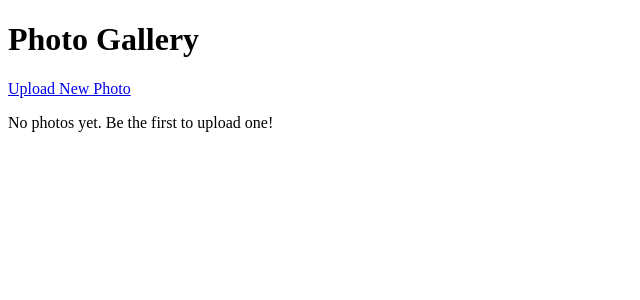
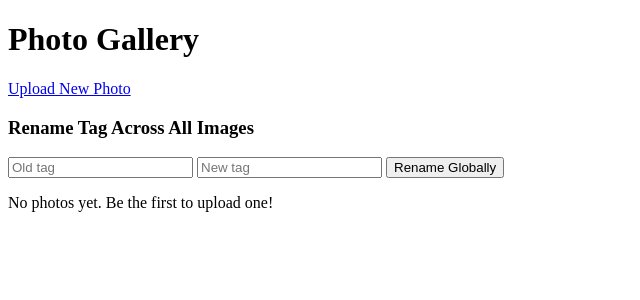
Before and after one commit to JayRKay91/photo-share-app-v2, a Flask app: page / in a window 1280 px wide. Shown: the top 300 px of the page, without its empty margins (0-640 px from the left). Run offline with Flask 3, Linux system fonts and the light colour scheme; some libraries are stand-ins or nearby versions.

Commit message:
Add tag rename (global + per image) functionality and update gallery layout

```diff
--- a/app/routes.py
+++ b/app/routes.py
@@ -65,7 +65,7 @@ def index():
         lowercase_tags = [t.lower() for t in file_tags]
 
         if tag_filter and tag_filter not in lowercase_tags:
-            continue  # Skip files that don't match the tag filter
+            continue
 
         image_data = {
             "filename": file,
@@ -79,7 +79,6 @@ def index():
         images.append(image_data)
 
     return render_template("gallery.html", images=images, descriptions=descriptions, albums=albums, tags=tags)
-
 
 @main.route("/upload", methods=["GET", "POST"])
 def upload():
@@ -153,6 +152,76 @@ def add_tag(filename):
             flash(f"Tag '{new_tag}' already exists.")
     else:
         flash("Empty tag not added.")
+    return redirect(url_for("main.index"))
+
+@main.route("/remove_tag/<filename>/<tag>", methods=["POST"])
+def remove_tag(filename, tag):
+    tags = load_json(TAGS_FILE)
+    if filename in tags:
+        updated = [t for t in tags[filename] if t.lower() != tag.lower()]
+        tags[filename] = updated
+        save_json(TAGS_FILE, tags)
+        flash(f"Tag '{tag}' removed.")
+    return redirect(url_for("main.index"))
+
+@main.route("/rename_tag/<filename>", methods=["POST"])
+def rename_tag_for_image(filename):
+    tags = load_json(TAGS_FILE)
+    old_tag = request.form.get("old_tag", "").strip()
+    new_tag = request.form.get("new_tag", "").strip()
+
+    if not old_tag or not new_tag:
+        flash("Both old and new tag values are required.")
+        return redirect(url_for("main.index"))
+
+    if filename in tags:
+        updated_tags = []
+        changed = False
+        for tag in tags[filename]:
+            if tag.strip().lower() == old_tag.lower():
+                updated_tags.append(new_tag)
+                changed = True
+            else:
+                updated_tags.append(tag)
+        if changed:
+            tags[filename] = updated_tags
+            save_json(TAGS_FILE, tags)
+            flash(f"Tag '{old_tag}' renamed to '{new_tag}' for {filename}.")
+        else:
+            flash(f"Tag '{old_tag}' not found on {filename}.")
+
+    return redirect(url_for("main.index"))
+
+@main.route("/rename_tag_global", methods=["POST"])
+def rename_tag_global():
+    tags = load_json(TAGS_FILE)
+    old_tag = request.form.get("old_tag", "").strip().lower()
+    new_tag = request.form.get("new_tag", "").strip()
+
+    if not old_tag or not new_tag:
+        flash("Both old and new tag names must be provided.")
+        return redirect(url_for("main.index"))
+
+    updated = False
+    for filename, taglist in tags.items():
+        updated_tags = []
+        changed = False
+        for tag in taglist:
+            if tag.strip().lower() == old_tag:
+                updated_tags.append(new_tag)
+                changed = True
+            else:
+                updated_tags.append(tag)
+        if changed:
+            tags[filename] = updated_tags
+            updated = True
+
+    if updated:
+        save_json(TAGS_FILE, tags)
+        flash(f"Tag '{old_tag}' renamed to '{new_tag}' across the gallery.")
+    else:
+        flash(f"No tags found matching '{old_tag}'.")
+
     return redirect(url_for("main.index"))
 
 @main.route("/tag/<tagname>")
--- a/app/templates/gallery.html
+++ b/app/templates/gallery.html
@@ -91,6 +91,16 @@
             padding: 10px;
             border-left: 4px solid #2196F3;
         }
+        .rename-tag-form {
+            display: inline;
+        }
+        .rename-tag-form input {
+            width: 80px;
+            font-size: 0.8em;
+        }
+        .rename-tag-form button {
+            font-size: 0.8em;
+        }
     </style>
 </head>
 <body>
@@ -113,6 +123,13 @@
         </ul>
       {% endif %}
     {% endwith %}
+
+    <h3>Rename Tag Across All Images</h3>
+    <form action="{{ url_for('main.rename_tag_global') }}" method="POST">
+        <input type="text" name="old_tag" placeholder="Old tag" required>
+        <input type="text" name="new_tag" placeholder="New tag" required>
+        <button type="submit">Rename Globally</button>
+    </form>
 
     <div class="gallery-grid">
         {% for image in images %}
@@ -142,9 +159,19 @@
 
             <div class="tags">
                 {% if image.tags %}
-                    <strong>Tags:</strong>
+                    <strong>Tags:</strong><br>
                     {% for tag in image.tags %}
                         <a href="{{ url_for('main.index', tag=tag|lower) }}" class="tag">📌 {{ tag }}</a>
+                        <form action="{{ url_for('main.remove_tag', filename=image.filename, tag=tag) }}" method="POST" style="display:inline;">
+                            <button type="submit">❌</button>
+                        </form>
+                        <form class="rename-tag-form" action="{{ url_for('main.rename_tag_single') }}" method="POST" style="display:inline;">
+                            <input type="hidden" name="filename" value="{{ image.filename }}">
+                            <input type="hidden" name="old_tag" value="{{ tag }}">
+                            <input type="text" name="new_tag" placeholder="Rename tag" maxlength="30">
+                            <button type="submit">✏️</button>
+                        </form>
+                        <br>
                     {% endfor %}
                 {% endif %}
                 <form action="{{ url_for('main.add_tag', filename=image.filename) }}" method="POST" style="margin-top: 5px;">
```
